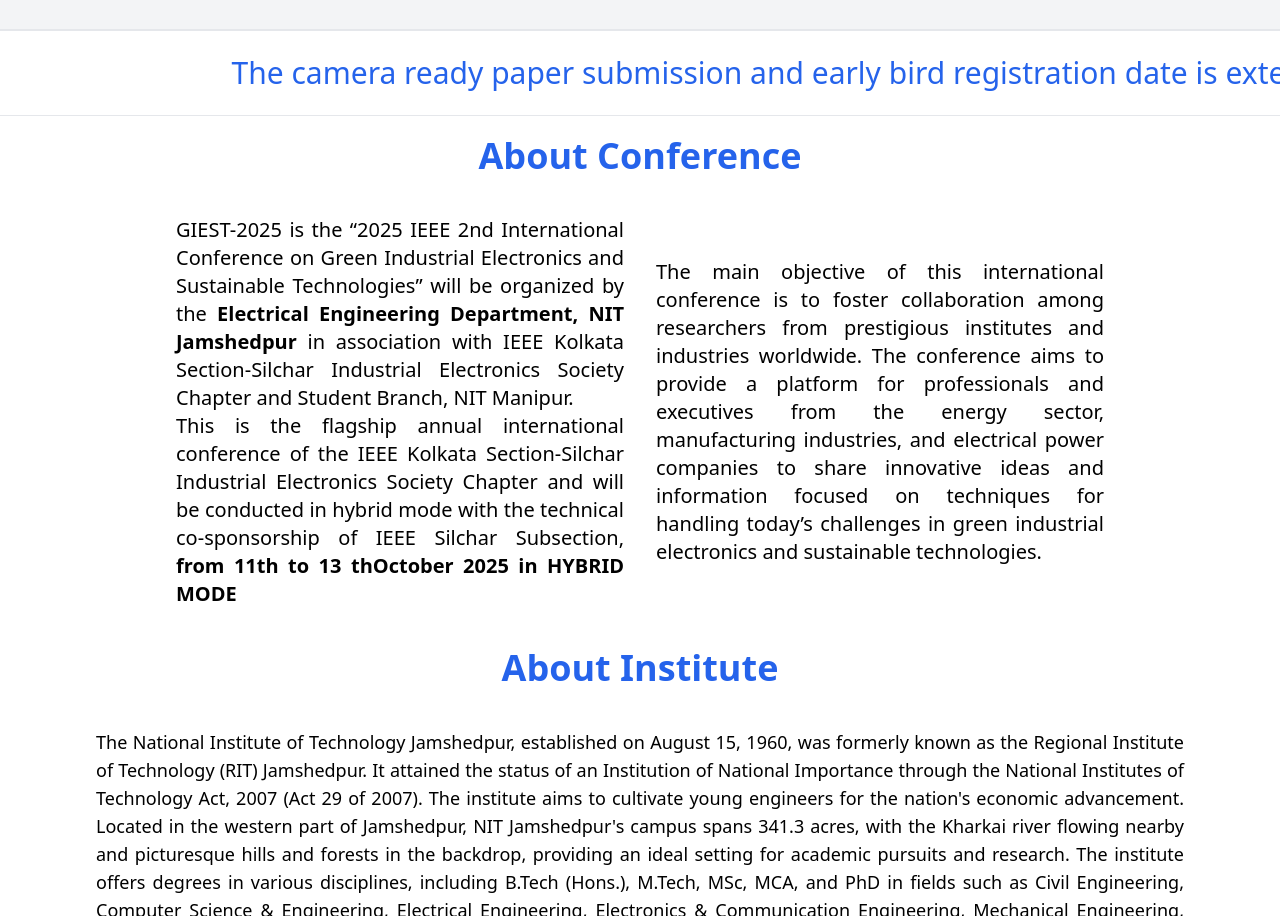
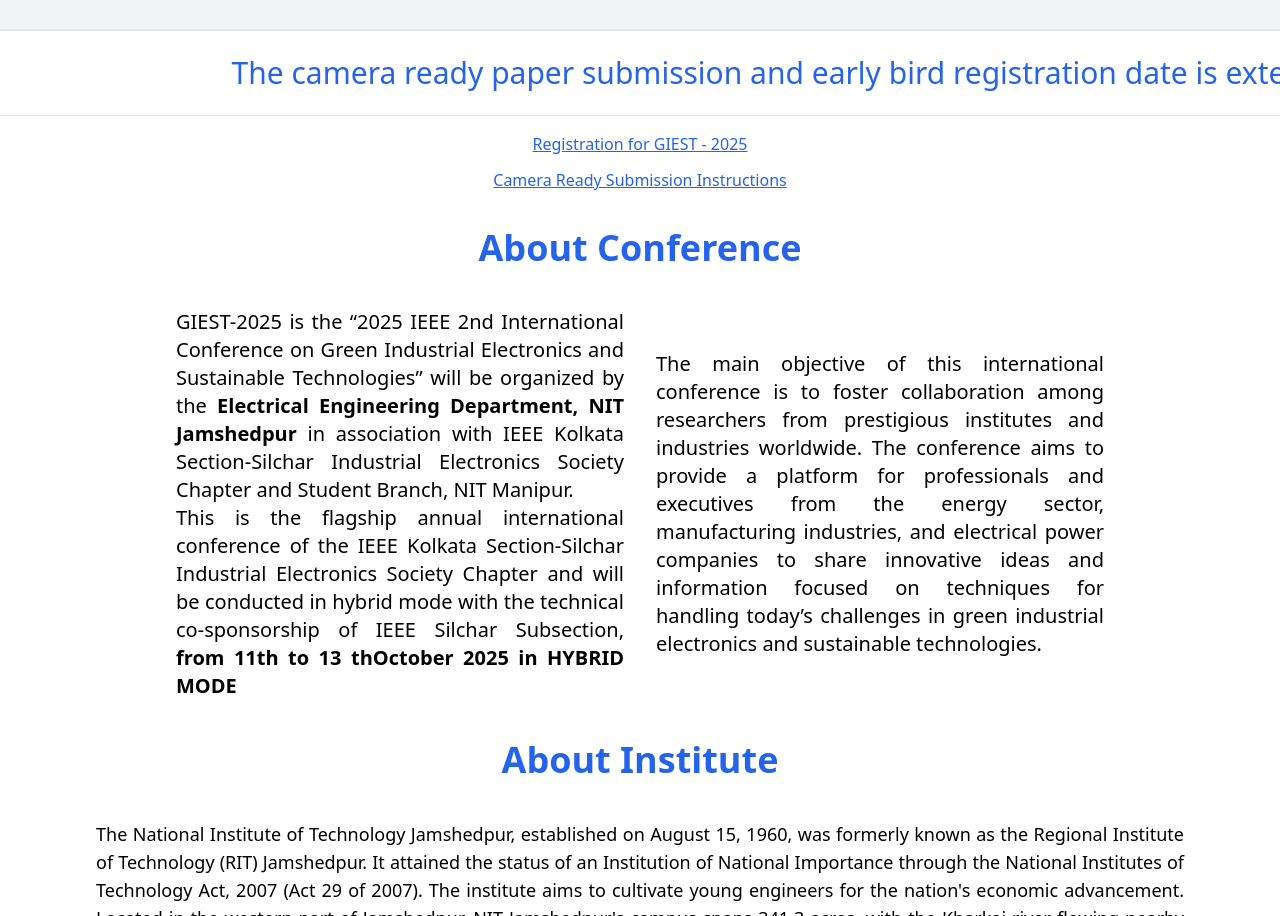
Before and after one commit to Premraj18/giest, a React (Vite) app: page /#/ in a window 1280 px wide. Shown: the part 864-1780 px from the top of the page. Built offline with nearby package versions, Linux system fonts and the light colour scheme; a web font is replaced by a local one.

Commit message:
Add TopLink Component and add two links in Home Page

```diff
--- /dev/null
+++ b/src/components/TopLink.jsx
@@ -0,0 +1,14 @@
+import { Link} from "react-router-dom";
+
+// This component redirects to another page, and forces the scroll position to the top of the page when clicked.
+export default function TopLink({ onClick, ...props }) {
+    return (
+        <Link
+            {...props}
+            onClick={(e) => {
+                window.scrollTo(0, 0); // force top
+                onClick?.(e);
+            }}
+        />
+    );
+}
--- a/src/pages/Home.jsx
+++ b/src/pages/Home.jsx
@@ -7,14 +7,37 @@
 import Regfee from '../components/Regfee'
 import RunningTab from '../components/RunTab'
 import RunningTab2 from '../components/RunTab2'
+import {Link, useNavigate} from 'react-router-dom'
+import {Navigate} from 'react-router-dom'
+import TopLink from '../components/TopLink'
 
 const Home = () => {
+
+    const navigate = useNavigate();
 
   return (
     <Layout>
       <HeroSection/>
       <RunningTab text="“2025 IEEE 2nd International Conference on Green Industrial Electronics and Sustainable Technologies” will be organized by the Electrical Engineering Department, NIT Jamshedpur from 11th to 13th October 2025 in"/>
       <RunningTab2 text="The camera ready paper submission and early bird registration date is extended till 31/08/2025"/>
+
+        <div className="flex flex-col gap-3 p-4 items-center">
+            <TopLink
+                to="/registrationdetail"
+                className="text-blue-600 hover:text-blue-800 underline font-medium transition-colors"
+            >
+                Registration for GIEST - 2025
+            </TopLink>
+
+            <TopLink
+                to="/camerareadysub"
+                className="text-blue-600 hover:text-blue-800 underline font-medium transition-colors"
+            >
+                Camera Ready Submission Instructions
+            </TopLink>
+        </div>
+
+
       <About/>
       <Countdown/>
       {/* <Regfee/> */}
```
